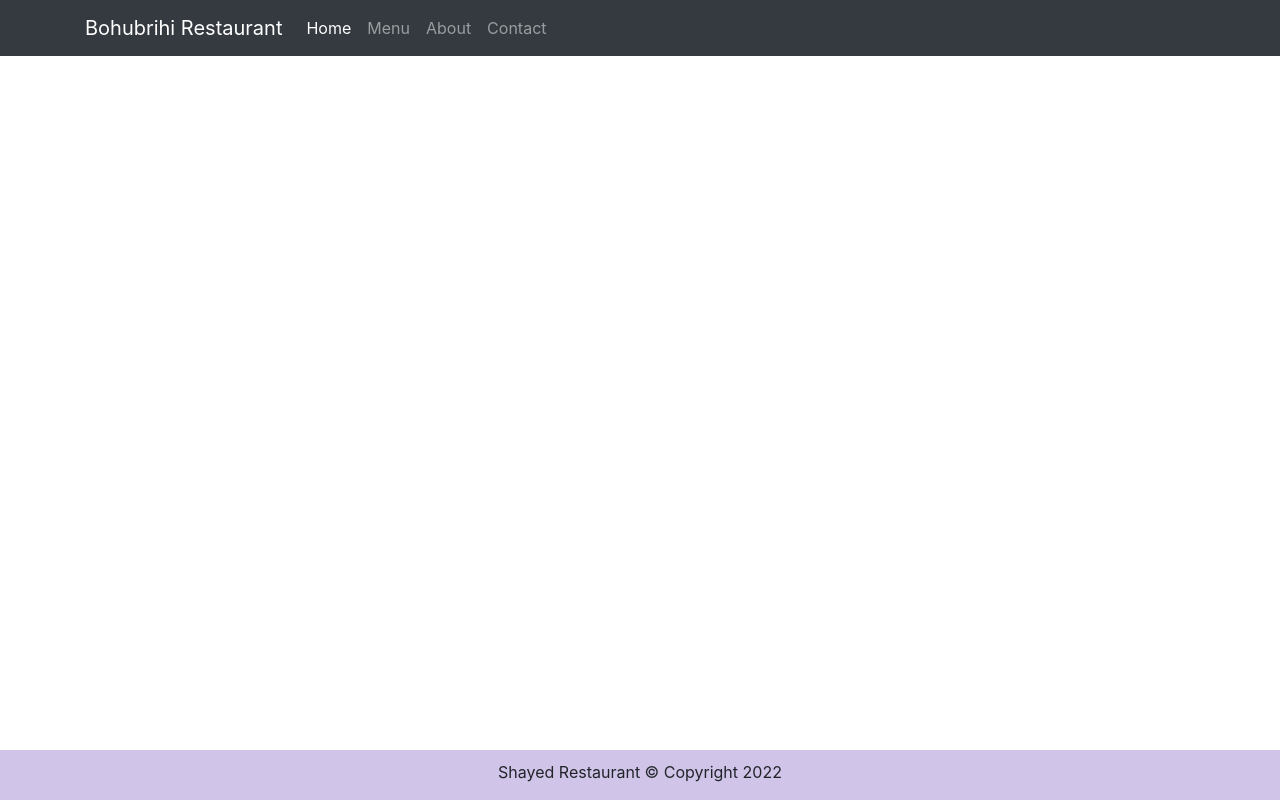
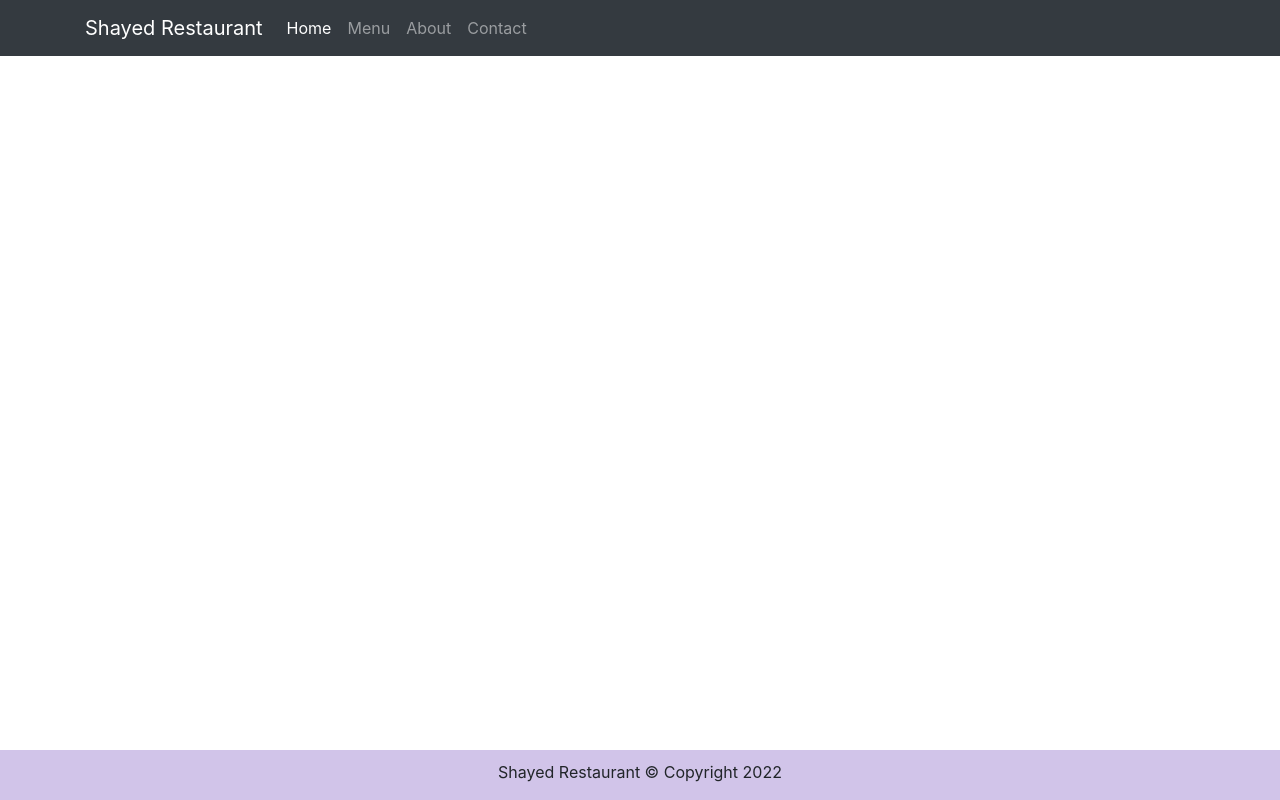
Before and after one commit to shayedashraf/resturant, a React (Create React App) app: page / in a window 1280 px wide. Built offline with nearby package versions, Linux system fonts and the light colour scheme.

Commit message:
some changes in navbar

```diff
--- a/src/components/header/Navigation.js
+++ b/src/components/header/Navigation.js
@@ -21,7 +21,7 @@ class Navigation extends Component {
                 <Navbar dark color="dark" expand="sm">
                     <div className="container">
                         <NavbarToggler onClick={this.navToggle} />
-                        <NavbarBrand href="/">Bohubrihi Restaurant</NavbarBrand>
+                        <NavbarBrand href="/">Shayed Restaurant</NavbarBrand>
                         <Collapse isOpen={this.state.isNavOpen} navbar>
                             <Nav className="mr-auto" navbar>
                                 <NavItem>
```
